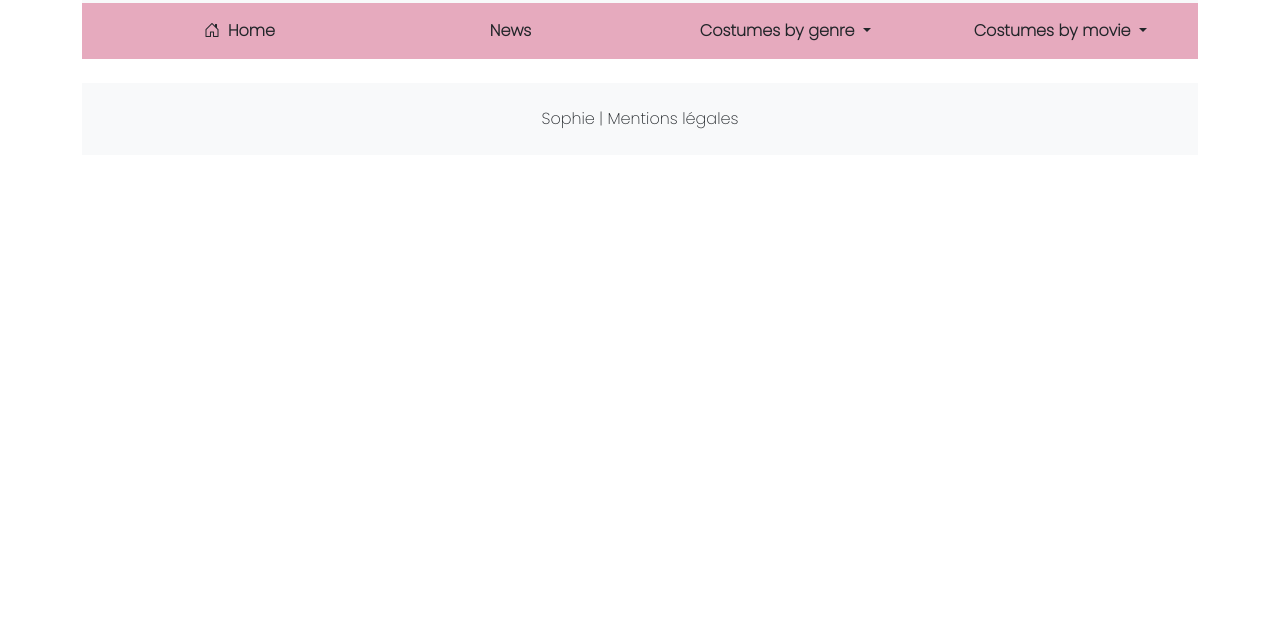
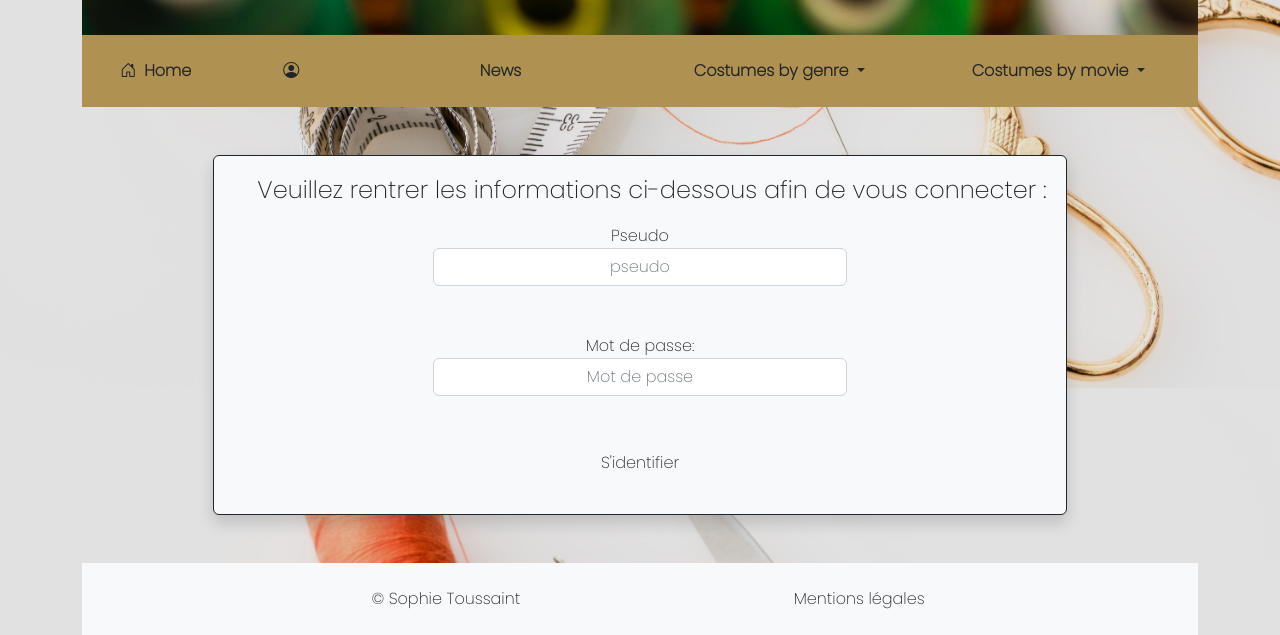
Before and after one commit to STS076/projet_pro, a PHP site: page /views/login.php in a window 1280 px wide. Shown: the part 465-1100 px from the top of the page. Before the commit the page ends 594 px from the top, so only its background shows below. Run offline with PHP 8.4, Linux system fonts and the light colour scheme.

Commit message:
news + login + background

```diff
--- a/assets/style/style.css
+++ b/assets/style/style.css
@@ -38,5 +38,13 @@
 /* navbar */
 
 .navigation {
-    background-color: rgba(216, 112, 147, 0.574);
+    background-color: #AF9151;
 }
+
+.sewing {
+    background: rgba(0, 0, 0, 0.1) url("../images/header.jpg");
+    background-position: center;
+    background-repeat: no-repeat;
+    background-size: cover;
+    background-blend-mode: darken;
+}
--- /dev/null
+++ b/controllers/login-controller.php
@@ -0,0 +1,49 @@
+<?php
+
+$login = "sophie";
+$passwordHash = '$2y$10$qzpuB2nn5O6Gr9SkFERwre7Nd2NN8.N0034dpUfeczvpj71Hh7kLe';
+$password = password_hash('sophie', PASSWORD_DEFAULT);
+
+if ($_SERVER['REQUEST_METHOD'] == 'POST') {
+
+    $errors = [];
+
+    $regexName = "/^[a-zA-Z-éèëêâäàöôûùüîïç]+$/";
+
+    if (isset($_POST['pseudo'])) {
+        if ($_POST['pseudo'] == '') {
+            $errors['pseudo'] = "* Veuillez rentrer votre pseudo";
+        } else if (!preg_match($regexName, $_POST['pseudo'])) {
+            $errors['pseudo'] = "* format invalide";
+        } else if (($_POST['pseudo']) != $login) {
+            $errors['pseudo'] = "* Le pseudo est invalide";
+        }
+    }
+
+    if (isset($_POST['password'])) {
+        if ($_POST['password'] == '') {
+            $errors['password'] = "* Veuillez rentrer un mot de passe";
+        } else if (!password_verify($_POST['password'], $passwordHash)) {
+            // si le champ qu'on rentre correspond au hash.
+            $errors['password'] = "* Le mot de passe est invalide";
+        }
+    }
+
+    if (count($errors) == 0) {
+        // $showForm = false;
+        $_SESSION['user'] = [
+            'surname' => 'Toussaint',
+            'firstname' => 'Sophie',
+            'role' => 2
+        ];
+        header('location: home.php');
+        exit;
+    }
+}
+
+function safeInput($input)
+{
+    $safeInput = trim($input);
+    $safeInput = htmlspecialchars(($safeInput));
+    return $safeInput;
+}
--- a/elements/footer.php
+++ b/elements/footer.php
@@ -1,8 +1,16 @@
 <div class="container">
-    <footer class="mt-auto pt-4">
-        <div class="text-center text-dark mt-auto py-4 bg-light">
-            Sophie |<a href="mentions.php" class="text-dark text-decoration-none"> Mentions légales</a>
+    <footer class="d-flex flex-wrap justify-content-evenly mt-auto py-4 bg-light">
+        <div class="">
+            <span class="ms-3">
+                © Sophie Toussaint
+            </span>
         </div>
+        <div class="">
+            <a href="mentions.php" class=" m-0 p-0 text-dark text-decoration-none"> Mentions légales</a>
+        </div>
+        <!-- <ul class="justify-content-end">
+
+        </ul> -->
     </footer>
 </div>
 
--- a/elements/header.php
+++ b/elements/header.php
@@ -1,21 +1,22 @@
 <div class="container">
-    <header class="d-lg-block d-none bg-light ">
-        <div class="pt-5">
-            <h1 class="text-center py-5">All about costumes<img class="logocss" src="../assets/img/logosport.png" alt=""></h1>
+    <header class="d-lg-block d-none sewing bg-light ">
+        <div class="py-5">
+            <h1 class="text-center py-5 bw-bold text-white">All about costumes<img class="logocss" src="../assets/img/logosport.png" alt=""></h1>
         </div>
-        <nav class="navbar navbar-expand-lg shadow-5-strong mt-4 navigation">
-            <a class="navbar-brand " href="#"></a>
+        <nav class="navbar navbar-expand-lg shadow-5-strong py-3 navigation">
+            <!-- <a class="navbar-brand " href="#"></a> -->
             <div class="collapse navbar-collapse " id="navbarSupportedContent">
                 <ul class="navbar-nav  w-100 nav-justified  nav d-flex">
-                    <li class="nav-item ">
-                        <a href="home.php" class="nav-link  fw-bold  text-dark"> <i class="bi bi-house-door m-2"></i>Home</a>
+                    <li class="nav-item d-flex">
+                        <a href="home.php" class="nav-link fw-bold text-dark"><i class="bi bi-house-door m-2"></i>Home</a>
+                        <a href="login.php" class="nav-link fw-bold text-dark"><i class="bi bi-person-circle"></i></a>
                     </li>
+
                     <li class="nav-item">
-                        <a class="nav-link active titre box fw-bold text-dark" href="pages.php?sport=bike">News</a>
+                        <a class="nav-link active titre box fw-bold text-dark" href="news.php">News</a>
                     </li>
 
                     <!-- <li class="nav-item">
-
                         <?php if (isset($_SESSION['user'])) {  ?>
                             <a class="nav-link fw-bold active titre me-5 " href="logout.php"><i class="bi bi-person me-2"></i>
                                 Deconnexion
@@ -33,7 +34,7 @@
                             Costumes by genre
                         </a>
                         <ul class="dropdown-menu" aria-labelledby="navbarDropdown">
-                            <li><a class="dropdown-item" href="#">Science Fiction</a></li>
+                            <li><a class="dropdown-item text-dark" href="#">Science Fiction</a></li>
                             <li><a class="dropdown-item" href="#">Fantasy</a></li>
 
                             <li><a class="dropdown-item" href="#">Historical</a></li>
@@ -49,7 +50,6 @@
                         </ul>
                     </li>
                 </ul>
-
             </div>
         </nav>
     </header>
--- a/views/login.php
+++ b/views/login.php
@@ -1,11 +1,43 @@
-<?php require_once '../elements/top.php' ?>
+<?php
 
-<body>
+session_start();
 
-<?php require_once '../elements/header.php' ?>
+require_once '../controllers/login-controller.php';
+
+require_once '../elements/top.php' ?>
+
+<body class="background">
+
+    <?php require_once '../elements/header.php' ?>
+
+    <form action="" method="POST">
+
+        <div class="container bg-light col-lg-8  bienvenue d-flex align-items-center flex-column rounded my-5 py-3 border border-dark shadow">
+            <div>
+                <span class="fs-4 ms-4 pb-3 text-dark">Veuillez rentrer les informations ci-dessous afin de vous connecter : </span>
+            </div>
+
+            <div class=" form-group col-lg-6 col-12 my-3 text-center">
+                <label class="text-dark">Pseudo</label>
+                <input class="text-center form-control identify" placeholder="pseudo" id="pseudo" value="<?= isset($_POST['pseudo']) ? $_POST['pseudo'] : '' ?>" name="pseudo">
+                <p class="text-danger"><?= isset($errors['pseudo']) ? $errors['pseudo'] : '' ?></p>
+            </div>
+
+            <div class="form-group col-lg-6 col-12 my-3 text-center">
+                <label class="text-dark">Mot de passe:</label>
+                <input type="password" class="identify text-center form-control" id="password" placeholder="Mot de passe" name="password">
+                <p class="text-danger"><?= isset($errors['password']) ? $errors['password'] : '' ?></p>
+            </div>
+
+            <div class="my-3 text-center">
+                <button class="btn bouton bg-light text-dark" id="submit" name="submit">S'identifier</button>
+            </div>
+
+        </div>
+    </form>
 
 
-<?php require_once '../elements/footer.php' ?>
+    <?php require_once '../elements/footer.php' ?>
 
 </body>
 
--- a/views/mentions.php
+++ b/views/mentions.php
@@ -1,10 +1,10 @@
 <?php require_once '../elements/top.php' ?>
 
-<body class="d-flex flex-column min-vh-100">
+<body class="background  d-flex flex-column min-vh-100">
 
     <?php require_once '../elements/header.php' ?>
 
-    <main class="background pt-4">
+    <main class="pt-4">
         <div class="container  mt-5 bg-light">
             <div class="row justif-content-center m-0 p-0">
                 <div class="col-lg-8 col-11 mentions">
```
Also changed, not shown: controllers/home-controller.php (+32 -0 lines), controllers/news-controller.php (added, +18 -0 lines), views/home.php (+32 -3 lines), views/news.php (added, +39 -0 lines), assets/images/background.jpg, assets/images/header.jpg (added).
